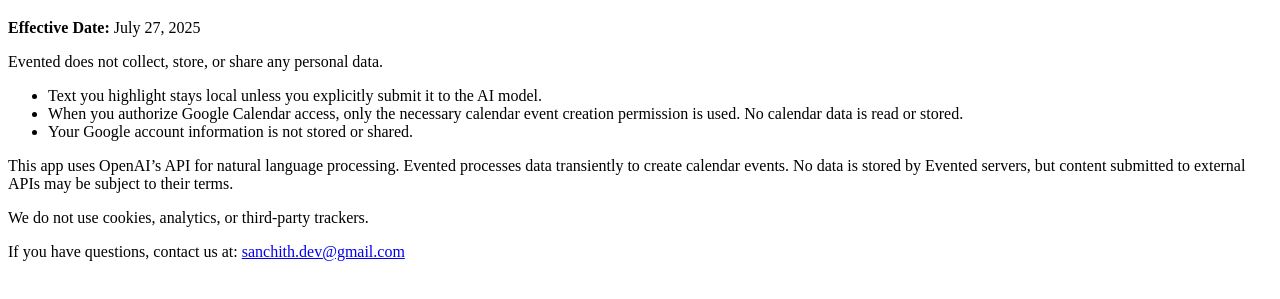
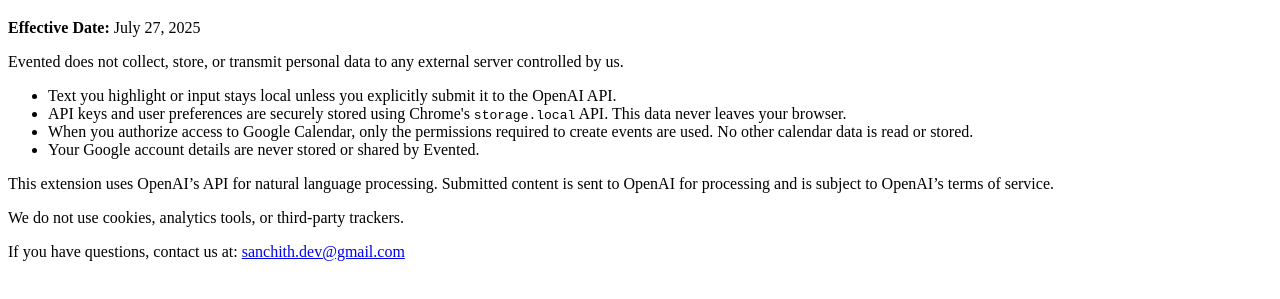
Before and after one commit to sanchithdev/evented-extension, a plain HTML site: page privacy.html in a window 1280 px wide. Shown: the part 61-360 px from the top of the page. Drawn offline with Linux system fonts and the light colour scheme.

Commit message:
Update privacy.html

```diff
--- a/privacy.html
+++ b/privacy.html
@@ -8,17 +8,18 @@
   <h1>Privacy Policy</h1>
   <p><strong>Effective Date:</strong> July 27, 2025</p>
 
-  <p>Evented does not collect, store, or share any personal data.</p>
+  <p>Evented does not collect, store, or transmit personal data to any external server controlled by us.</p>
 
   <ul>
-    <li>Text you highlight stays local unless you explicitly submit it to the AI model.</li>
-    <li>When you authorize Google Calendar access, only the necessary calendar event creation permission is used. No calendar data is read or stored.</li>
-    <li>Your Google account information is not stored or shared.</li>
+    <li>Text you highlight or input stays local unless you explicitly submit it to the OpenAI API.</li>
+    <li>API keys and user preferences are securely stored using Chrome's <code>storage.local</code> API. This data never leaves your browser.</li>
+    <li>When you authorize access to Google Calendar, only the permissions required to create events are used. No other calendar data is read or stored.</li>
+    <li>Your Google account details are never stored or shared by Evented.</li>
   </ul>
 
-  <p>This app uses OpenAI’s API for natural language processing. Evented processes data transiently to create calendar events. No data is stored by Evented servers, but content submitted to external APIs may be subject to their terms.</p>
+  <p>This extension uses OpenAI’s API for natural language processing. Submitted content is sent to OpenAI for processing and is subject to OpenAI’s terms of service.</p>
 
-  <p>We do not use cookies, analytics, or third-party trackers.</p>
+  <p>We do not use cookies, analytics tools, or third-party trackers.</p>
 
   <p>If you have questions, contact us at: <a href="mailto:sanchith.dev@gmail.com">sanchith.dev@gmail.com</a></p>
 </body>
```
